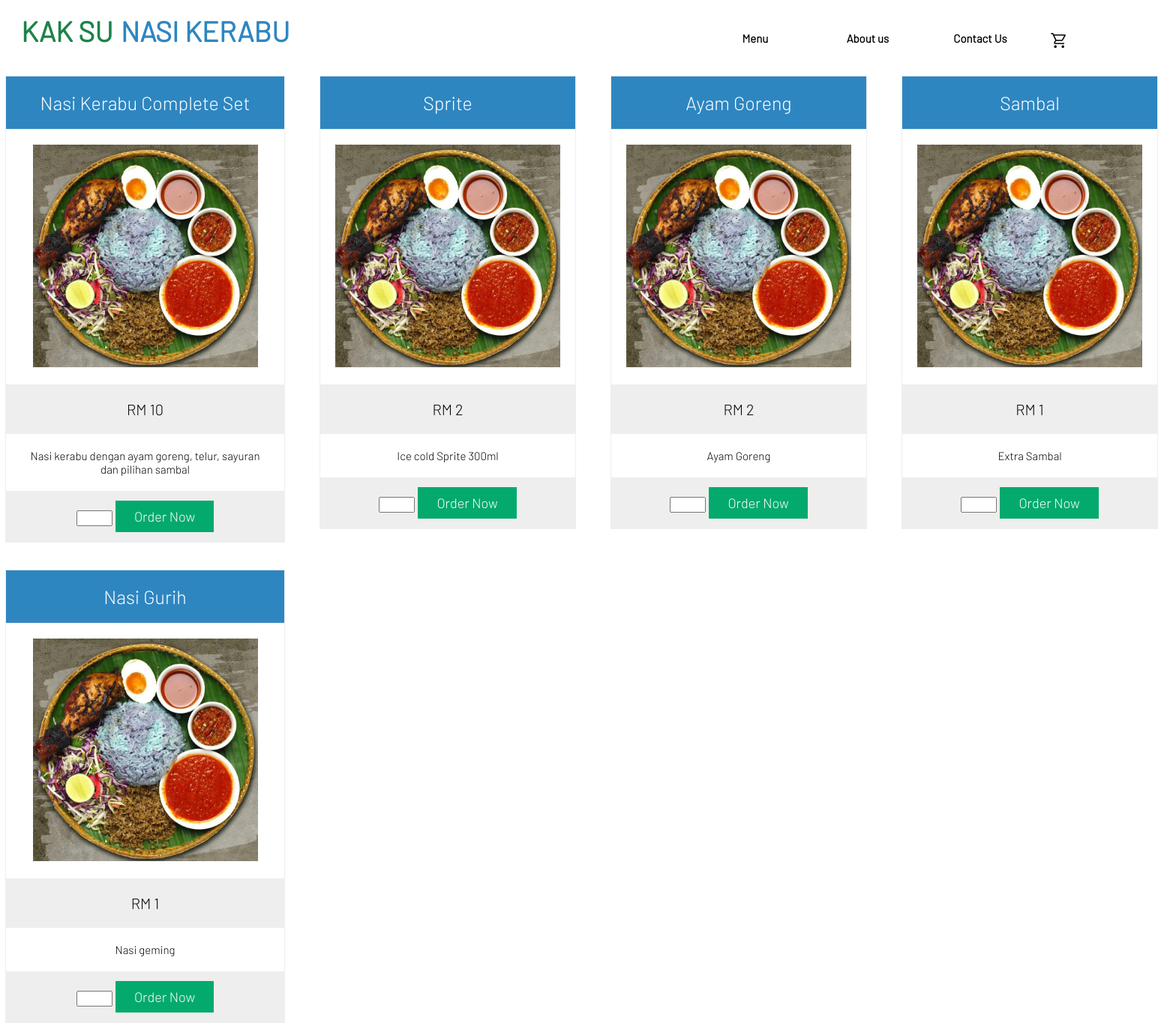
After one commit to Kahar90/webprog8-php, a PHP site: page /customermenu.php in a window 1560 px wide. The commit adds this page. Shown: the whole page at 75% size. Run offline with PHP 8.4, Linux system fonts and the light colour scheme; data comes from the database, SQL or seed files in the repository.

Commit message:
cust page

```diff
--- a/check_login.php
+++ b/check_login.php
@@ -30,7 +30,7 @@ $_SESSION["ID"] = $user_id;
 $_SESSION["LEVEL"] =$user_level;
 
 echo "<h2>You are now logged in as ".$_SESSION["USER"]." with access level ".$_SESSION["LEVEL"]."</h2>";
-echo "<a href='main.php'>Enter site</a><br/><br/>";
+echo "<a href='customermenu.php'>Enter site</a><br/><br/>";
 echo "<a href='index.php'>Back to login page</a>";
 
 //if wrong username and password
--- a/styles.css
+++ b/css/styles.css
@@ -136,6 +136,68 @@ span.psw {
     margin-right:70px;
 }
 
-body{
-    overflow: hidden;
+
+
+
+* {
+  box-sizing: border-box;
 }
+
+.grid-container{
+  display: grid;
+  grid-template-columns: auto auto auto auto;
+  row-gap:20px;
+  column-gap:30px;
+
+}
+
+.columns {
+  float: left;
+  padding: 8px;
+}
+
+.price {
+  list-style-type: none;
+  border: 1px solid #eee;
+  margin: 0;
+  padding: 0;
+  -webkit-transition: 0.3s;
+  transition: 0.3s;
+}
+
+.price:hover {
+  box-shadow: 0 8px 12px 0 rgba(0,0,0,0.2)
+}
+
+.price .header {
+  background-color: #2E86C1;
+  color: white;
+  font-size: 25px;
+}
+
+.price li {
+  border-bottom: 1px solid #eee;
+  padding: 20px;
+  text-align: center;
+}
+
+.price .grey {
+  background-color: #eee;
+  font-size: 20px;
+}
+
+.button {
+  background-color: #04AA6D;
+  border: none;
+  color: white;
+  padding: 10px 25px;
+  text-align: center;
+  text-decoration: none;
+  font-size: 18px;
+}
+
+@media only screen and (max-width: 600px) {
+  .columns {
+    width: 100%;
+  }
+}
--- /dev/null
+++ b/customermenu.php
@@ -0,0 +1,55 @@
+<!DOCTYPE html>
+<html lang="en">
+<head>
+    <title>Cust Menu</title>
+    <link rel="stylesheet" href="css/styles.css">
+    <link rel="stylesheet" href="https://fonts.googleapis.com/css2?family=Material+Symbols+Outlined:opsz,wght,FILL,GRAD@20..48,100..700,0..1,-50..200" />
+
+</head>
+<body>
+    <div class="navbar">
+        <div class="navbarname">
+            <a><span style="color:#1D8348">KAK SU</span><span style="color:#2E86C1">NASI KERABU</span></a>
+        </div>
+
+        <div class="navbarbutton">
+            <ul>
+                <li><a href="#home">Menu</a></li>
+                <li><a href="#news">About us</a></li>
+                <li><a href="#contact">Contact Us</a></li>
+                <li style="column-width:60px"><a href="#cart"><span class="material-symbols-outlined">shopping_cart</span></a></li>
+            </ul>
+        </div>
+    </div>
+
+    <?php
+        session_start(); // Start up your PHP Session
+
+        require('config.php');//read up on php includes https://www.w3schools.com/php/php_includes.asp
+
+        $sql="SELECT * FROM item";
+        $result = mysqli_query($conn, $sql);
+    ?>
+
+    <div class="grid-container">
+        <?php while($rows = mysqli_fetch_assoc($result)) { ?>
+            <div class="columns">
+            <ul class="price">
+                <li class="header"><?php echo $rows['itemname'] ?></li>
+                <li><img src="img/nasikerabu.jpeg" alt="" width="300"></li>
+                <li class="grey">RM <?php echo $rows['itemprice']; ?></li>
+                <li><?php echo $rows['itemdesc']; ?></li>
+                <li class="grey"><input type="number" id="quantity" name="quantity" min="1" max="5"> <a href="#" class="button">Order Now</a></li>
+            </ul>
+            </div>
+
+        <?php }?>
+    </div>
+
+
+
+
+
+
+</body>
+</html>
--- a/index.php
+++ b/index.php
@@ -1,11 +1,11 @@
 	<html>
 	<head>
-		<link rel="stylesheet" href="styles.css">
+		<link rel="stylesheet" href="css/styles.css">
 		<link rel="stylesheet" href="https://fonts.googleapis.com/css2?family=Material+Symbols+Outlined:opsz,wght,FILL,GRAD@20..48,100..700,0..1,-50..200" />
 		<title>Login</title>
 	</head>
 
-	<body>
+	<body style="overflow: hidden;">
 
 		<div class="grid-container">
 			<div>
```
Also changed, not shown: adminmenu.php (added), img/nasikerabu.jpeg (added).
